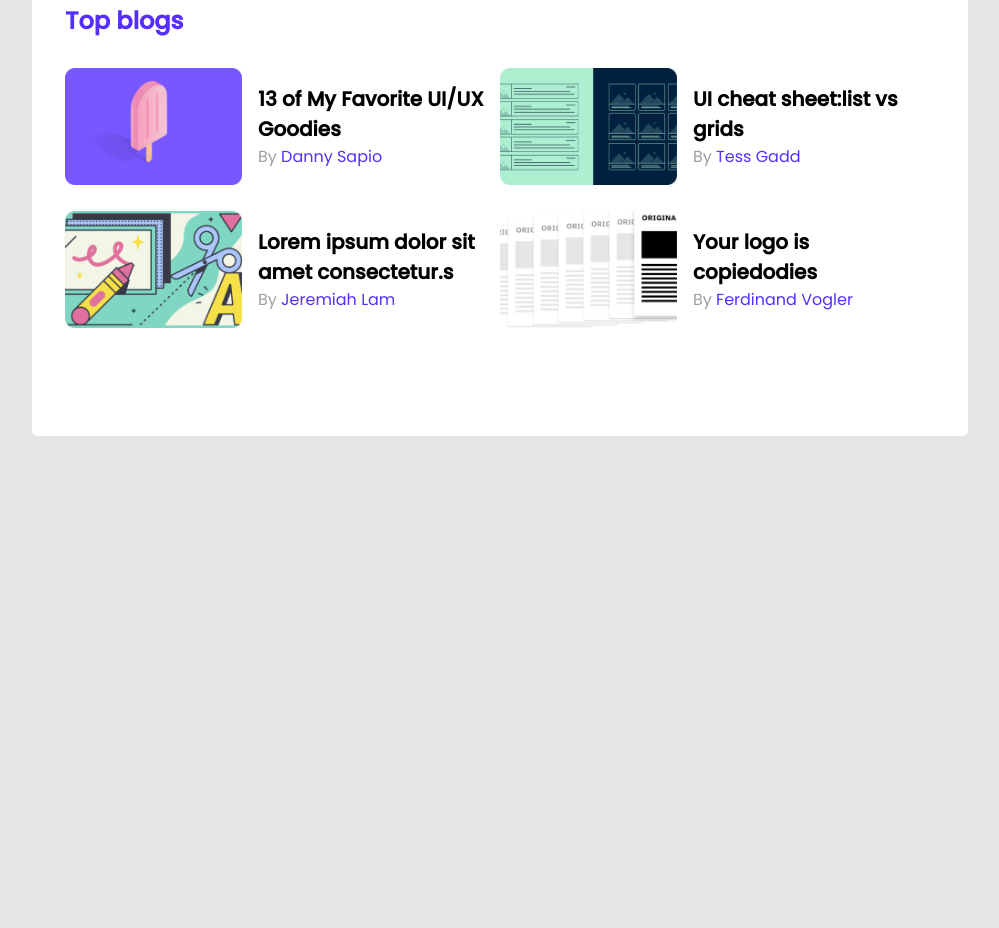
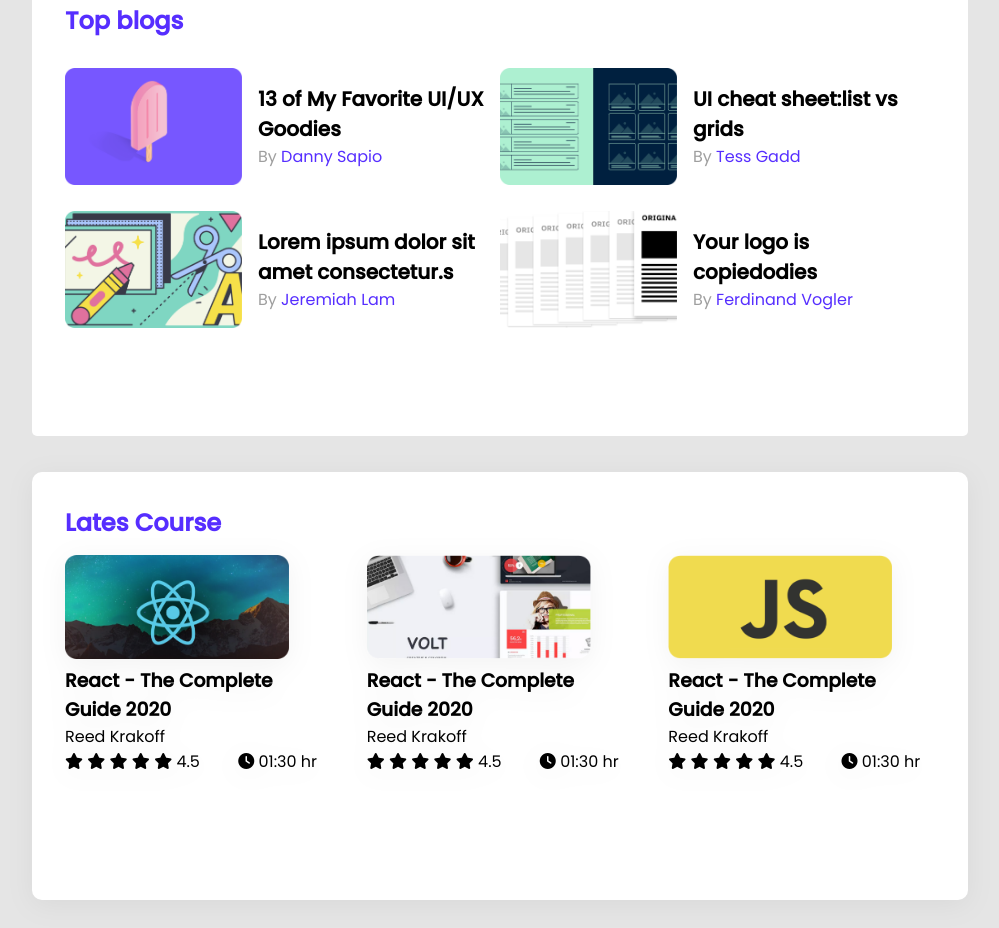
Before and after one commit to shahriar460/Leader-Board, a plain HTML site: page index.html in a window 1280 px wide. Shown: the part 439-1367 px from the top of the page, without its empty margins (140-1139 px from the left). Before the commit the page ends 875 px from the top, so only its background shows below. Drawn offline with Linux system fonts and the light colour scheme.

Commit message:
adding leatest course

```diff
--- a/index.html
+++ b/index.html
@@ -5,6 +5,9 @@
     <meta http-equiv="X-UA-Compatible" content="IE=edge">
     <meta name="viewport" content="width=device-width, initial-scale=1.0">
     <title>Leader Bord</title>
+    <!-------------- font-awsome ------------------->
+    <script src="https://kit.fontawesome.com/2ceb54b585.js" crossorigin="anonymous"></script>
+    <!--------------- style sheet ---------------------------------------- -->
     <link rel="stylesheet" href="style/style.css">
 </head>
 <body>
@@ -120,9 +123,99 @@
                 </div>
 
             </div>
+            <!--=============================================================================
+                Top blogs end
+            ================================================================================= -->
+
+        </section>
+        <!--================================================================================
+            Lates Course start
+            ================================================================================ -->
+        <section class="container course">
+            <h2 class="scetion-title">Lates Course</h2>
+            <div class="courses">
+                <div class="course">
+                    <div class="course-banner">
+                        <img src="images/courses/course-1.png" alt="course 1">
+                    </div>
+                    <div class="course-details">
+                        <h3 class="course-title">React - The Complete Guide 2020</h3>
+                        <p class="course-author">Reed Krakoff</p>
+                    </div>
+                    <div class="course-info">
+                        <div class="satr-rating">
+                            <i class="fa-solid fa-star filled"></i>
+                            <i class="fa-solid fa-star filled"></i>
+                            <i class="fa-solid fa-star filled"></i>
+                            <i class="fa-solid fa-star filled"></i>
+                            <i class="fa-solid fa-star empty"></i>
+                            <span>4.5</span>
+                        </div>
+                            <div class="course-duration">
+                            <i class="fa-solid fa-clock"></i>
+                            <span class="duration-time">01:30 hr</span>
+
+                        </div>
 
 
+                    </div>
+                </div>
+
+                <div class="course">
+                    <div class="course-banner">
+                        <img src="images/courses/course-2.png" alt="course 2">
+                    </div>
+                    <div class="course-details">
+                        <h3 class="course-title">React - The Complete Guide 2020</h3>
+                        <p class="course-author">Reed Krakoff</p>
+                    </div>
+                    <div class="course-info">
+                        <div class="satr-rating">
+                            <i class="fa-solid fa-star filled"></i>
+                            <i class="fa-solid fa-star filled"></i>
+                            <i class="fa-solid fa-star filled"></i>
+                            <i class="fa-solid fa-star filled"></i>
+                            <i class="fa-solid fa-star empty"></i>
+                            <span>4.5</span>
+                        </div>
+                            <div class="course-duration">
+                            <i class="fa-solid fa-clock"></i>
+                            <span class="duration-time">01:30 hr</span>
+
+                        </div>
+
+
+                    </div>
+                </div>
+                <div class="course">
+                    <div class="course-banner">
+                        <img src="images/courses/course-3.png" alt="course 1">
+                    </div>
+                    <div class="course-details">
+                        <h3 class="course-title">React - The Complete Guide 2020</h3>
+                        <p class="course-author">Reed Krakoff</p>
+                    </div>
+                    <div class="course-info">
+                        <div class="satr-rating">
+                            <i class="fa-solid fa-star filled"></i>
+                            <i class="fa-solid fa-star filled"></i>
+                            <i class="fa-solid fa-star filled"></i>
+                            <i class="fa-solid fa-star filled"></i>
+                            <i class="fa-solid fa-star empty"></i>
+                            <span>4.5</span>
+                        </div>
+                            <div class="course-duration">
+                            <i class="fa-solid fa-clock"></i>
+                            <span class="duration-time">01:30 hr</span>
+
+                        </div>
+
+
+                    </div>
+                </div>
+            </div>
         </section>
     </main>
+
 </body>
 </html>
--- a/style/style.css
+++ b/style/style.css
@@ -82,7 +82,8 @@
  ========================================================================================== */
  main{
      display: flex;
-     justify-content: center;
+     flex-direction: column;
+     align-items: center;
 
  }
  .container{
@@ -170,3 +171,42 @@
     text-decoration: none;
     color: #562EFF;
 }
+
+  /*========================================================================================
+  Top Blogs style end
+ ========================================================================================== */
+ /*========================================================================================
+ Lates Course start
+ ========================================================================================== */
+ .container.course{
+     height: 362px;
+     width: 870px;
+     margin-bottom: 28px;
+ }
+ .courses{
+    display: grid;
+    grid-template-columns: repeat(3, 1fr);
+    grid-column-gap: 35px;
+    margin-top: 15px;
+
+ }
+ .course{
+  height: 270px;
+  width: 252px;
+  /* padding: 5px; */
+  border-radius: 10px;
+  /* border: 1px solid purple; */
+  filter: drop-shadow(0px 5.34229px 13.3557px rgba(0, 0, 0, 0.05))
+
+
+ }
+ .course-banner img {
+    width: 224px;
+    height: 104px;
+ }
+
+ .course-info{
+     display: flex;
+     justify-content: space-between;
+
+ }
```
